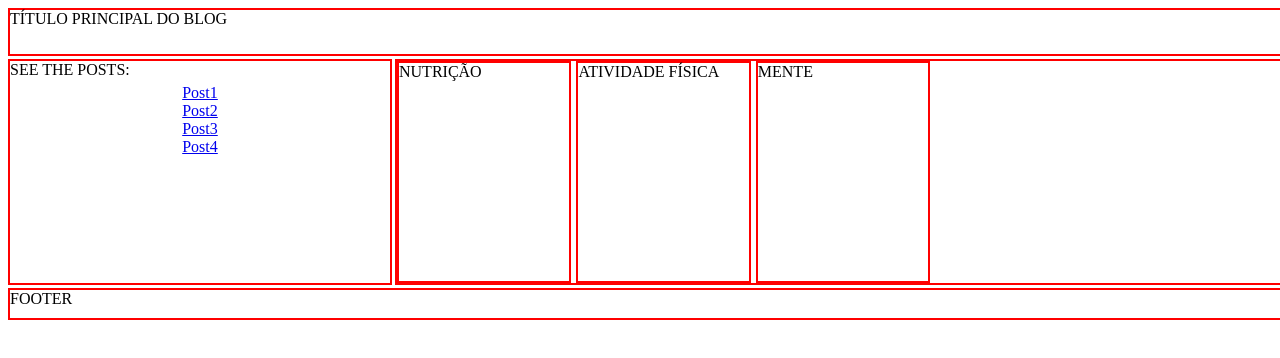
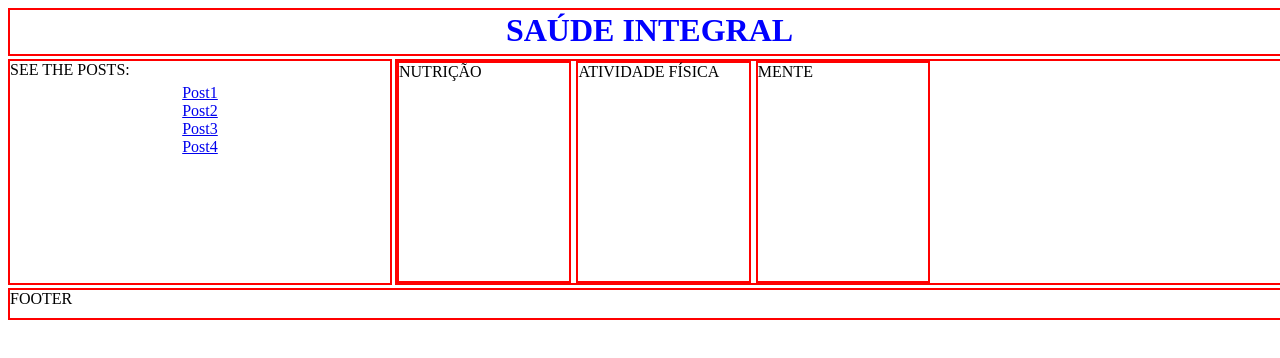
Before and after one commit to MarceloMSilveira/FEND1_HTML_CSS_PROJ_FINAL2023, a plain HTML site: page index.html in a window 1280 px wide. Drawn offline with Linux system fonts and the light colour scheme.

Commit message:
main title

```diff
--- a/css/main.css
+++ b/css/main.css
@@ -1,5 +1,6 @@
 @import "card.css";
 @import "navbar.css";
+@import "typography.css";
 
 .container{
     display: grid;
--- /dev/null
+++ b/css/typography.css
@@ -0,0 +1,6 @@
+#mainTitle{
+    display: flex;
+    justify-content: center;
+    color: blue;
+    margin: 2px;
+}
--- a/index.html
+++ b/index.html
@@ -12,7 +12,7 @@
     </head>
     <body>
         <div class="container">
-            <div class="box header">TÍTULO PRINCIPAL DO BLOG</div>
+            <div class="box header"><h1 id="mainTitle">SAÚDE INTEGRAL</h1></div>
             <div class="box side">SEE THE POSTS:
                 <div class="navbar">
                     <ul>
```
